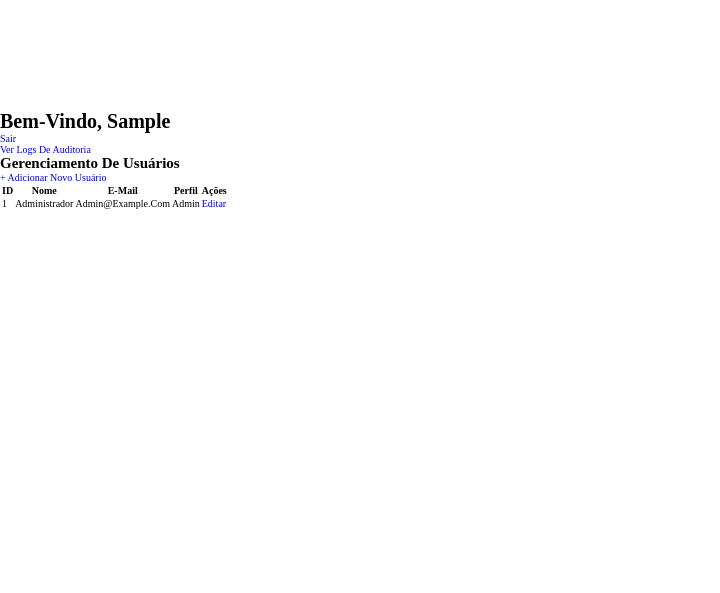
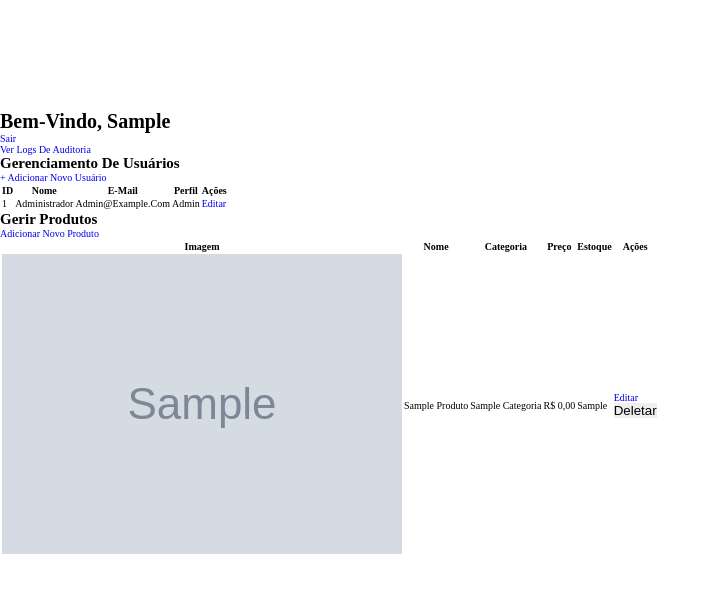
Before and after one commit to nkgabriiel/lycanProject, a PHP site: page /lycanproject/dashboard.php in a window 1280 px wide. Shown: the top 593 px of the page, without its empty margins (0-720 px from the left). Run offline with PHP 8.4, Linux system fonts and the light colour scheme; the visitor is signed in with stand-in values (Sample User, id 1); data comes from the database, SQL or seed files in the repository; tables that the repository leaves empty or names only in its code hold one stand-in row (values such as "Sample post"); grey boxes marked "Sample" are stand-in pictures.

Commit message:
product crud ver 1.0.0

```diff
--- a/public/dashboard.php
+++ b/public/dashboard.php
@@ -8,12 +8,23 @@ $usuario_exib = htmlspecialchars($_SESSION['usuario_nome'] ?? 'Admin', ENT_QUOTE
 $admin_id_logado = $_SESSION['usuario_id'];
 
 $lista_usuarios = [];
+$lista_produtos = [];
 
 if($_SESSION['perfil'] === 'admin') {
+
     try {
         $pdo=conectar_banco();
+
         $stmt = $pdo->query('SELECT id, nome, email, perfil FROM usuarios ORDER BY nome ASC');
         $lista_usuarios = $stmt->fetchAll(PDO::FETCH_ASSOC);
+
+        $sql_produtos = 'SELECT p.*, c.nome as categoria_nome
+                         FROM produtos p
+                         LEFT JOIN categorias c ON p.categoria_id = c.id
+                         ORDER BY p.name ASC';
+        $stmt_prod = $pdo->query($sql_produtos);
+        $lista_produtos = $stmt_prod->fetchAll(PDO::FETCH_ASSOC);
+
     } catch (PDOException $e) {
         die("Erro ao buscar usuários: ". $e->getMessage());
     }
@@ -85,5 +96,51 @@ if($_SESSION['perfil'] === 'admin') {
             </table>
         <?php endif ?>
         </div>
+
+        <h2>Gerir Produtos</h2>
+        <a href="<?= BASE_URL ?>/public/produto_form.php">Adicionar Novo Produto</a>
+        <table>
+            <thead>
+                <tr>
+                    <th>Imagem</th>
+                    <th>Nome</th>
+                    <th>Categoria</th>
+                    <th>Preço</th>
+                    <th>Estoque</th>
+                    <th>Ações</th>
+                </tr>
+            </thead>
+            <tbody>
+                <?php if (empty($lista_produtos)): ?>
+                <tr>
+                    <td colspan="6">Nenhum produto cadastrado.</td>
+                </tr>
+                 <?php else: ?>
+                    <?php foreach($lista_produtos as $produto): ?>
+                        <tr>
+                            <td>
+                                <?php if(!empty($produto['image_url'])): ?>
+                                    <img src="<?= htmlspecialchars($produto['image_url'])?>" alt="Prod">
+                                <?php else: ?>
+                                    <span>Sem img</span>
+                                <?php endif; ?>
+                            </td>
+                            <td><?= htmlspecialchars($produto['nome']) ?></td>
+                            <td><?= htmlspecialchars($produto['categoria_nome'] ?? 'Sem categoria') ?></td>
+                            <td>R$ <?= number_format($produto['preco'], 2, ',', '.') ?></td>
+                            <td><?= $produto['estoque'] ?></td>
+                            <td>
+                                <a href="<?= BASE_URL ?>/public/produto_form.php?id=<?=$produto['id']?>">Editar</a>
+
+                                <form action="<?= BASE_URL ?>/app/deletar_produto.php" method="POST" display="inline" onsubmit="return confirm('Tem certeza que deseja excluir esse produto?');">
+                                    <input type="hidden" name="produto_id" value="<?= $produto['id'] ?>">
+                                    <button type="submit">Deletar</button>
+                                </form>
+                            </td>
+                        </tr>
+                        <?php endforeach; ?>
+                        <?php endif; ?>
+            </tbody>
+        </table>
 </body>
 </html>
```
Also changed, not shown: public/produto_form.php (added, +91 -0 lines).
